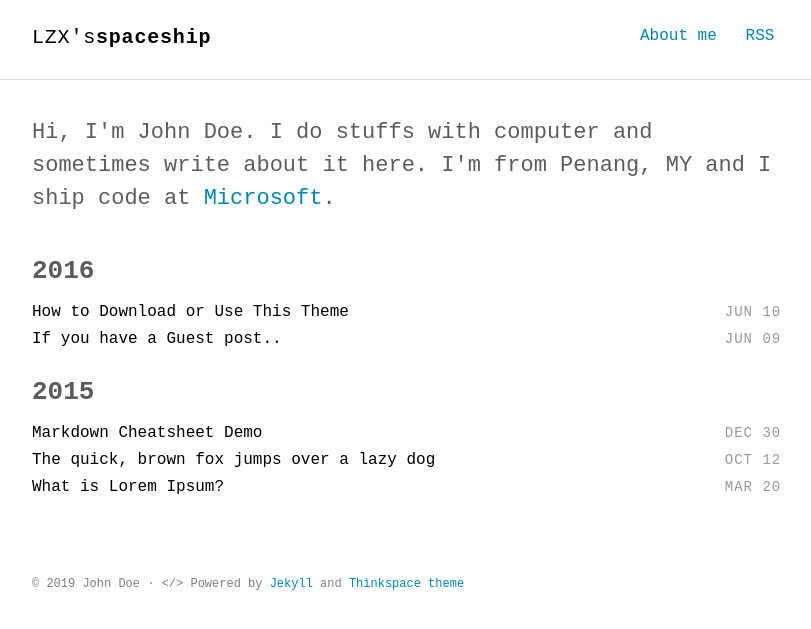
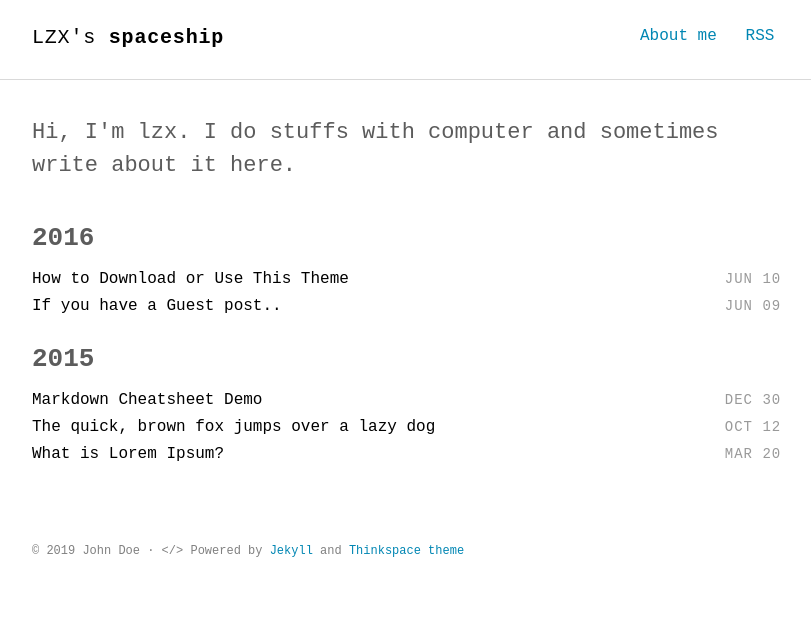
Before and after one commit to cookieli/blog, a Jekyll site: the page built from index.html, in a window 1280 px wide. Shown: the top 629 px of the page, without its empty margins (232-1043 px from the left). Built offline with Jekyll 4.4.1, drawn with Linux system fonts in a browser that asks for light colours; some web fonts are replaced.

Commit message:
change header

```diff
--- a/_config.yml
+++ b/_config.yml
@@ -1,6 +1,6 @@
 # Site settings
 title_left    : "LZX's"
-title_right   : "spaceship" # default: ""
+title_right   : " spaceship" # default: ""
 description   : "about cs learning."
 keywords      : "cs code"
 url           : https://cookieli.github.io/blog # site url
--- a/_includes/intro.html
+++ b/_includes/intro.html
@@ -1,5 +1,5 @@
 <section class="intro">
   <div class="container">
-    <p class="lead">Hi, I'm John Doe. I do stuffs with computer and sometimes write about it here. I'm from Penang, MY and I ship code at <a href="#">Microsoft</a>.</p>
+    <p class="lead">Hi, I'm lzx. I do stuffs with computer and sometimes write about it here.</p>
   </div>
 </section>
```
Also changed, not shown: about.md (+1 -1 lines).
